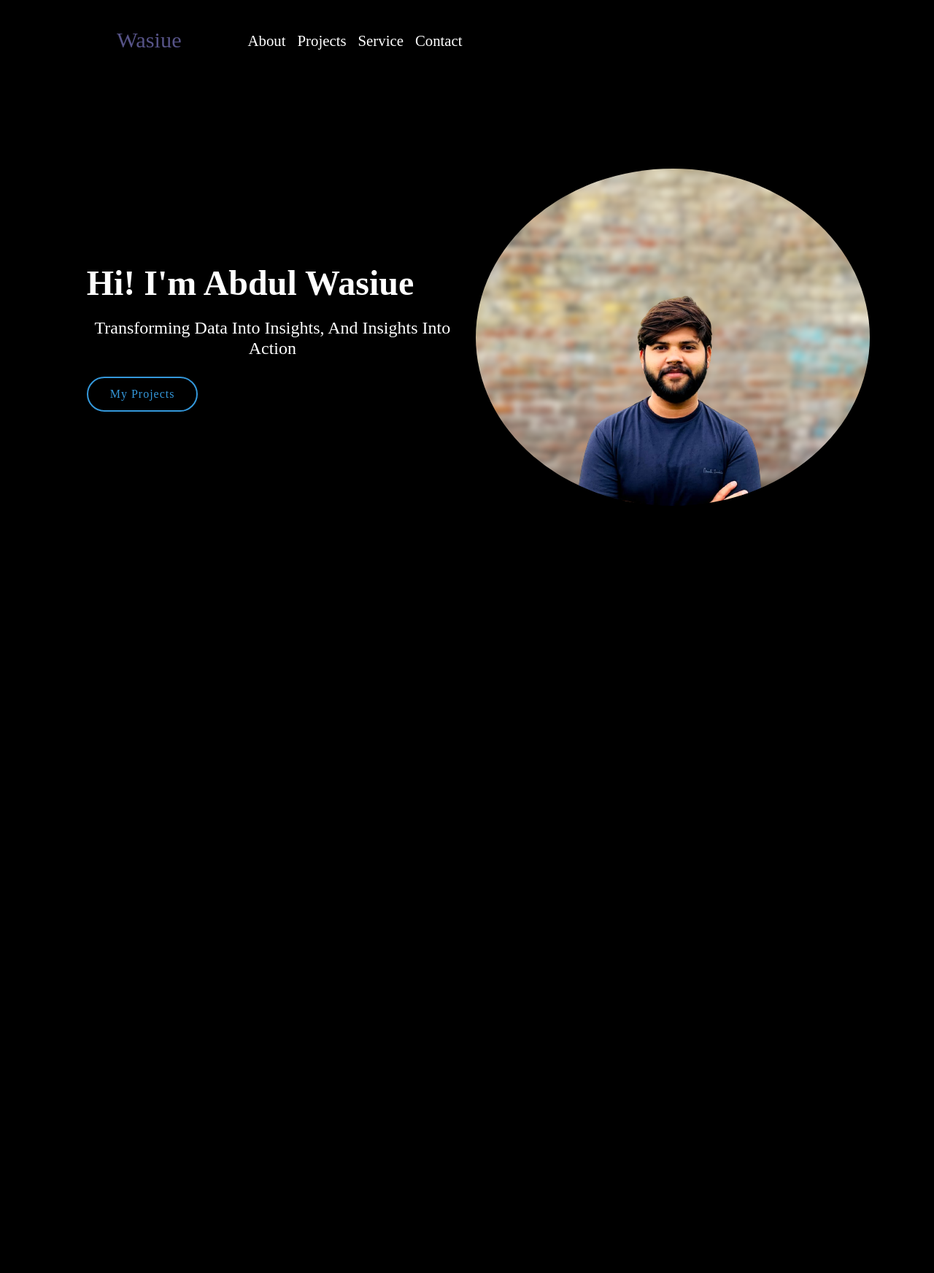
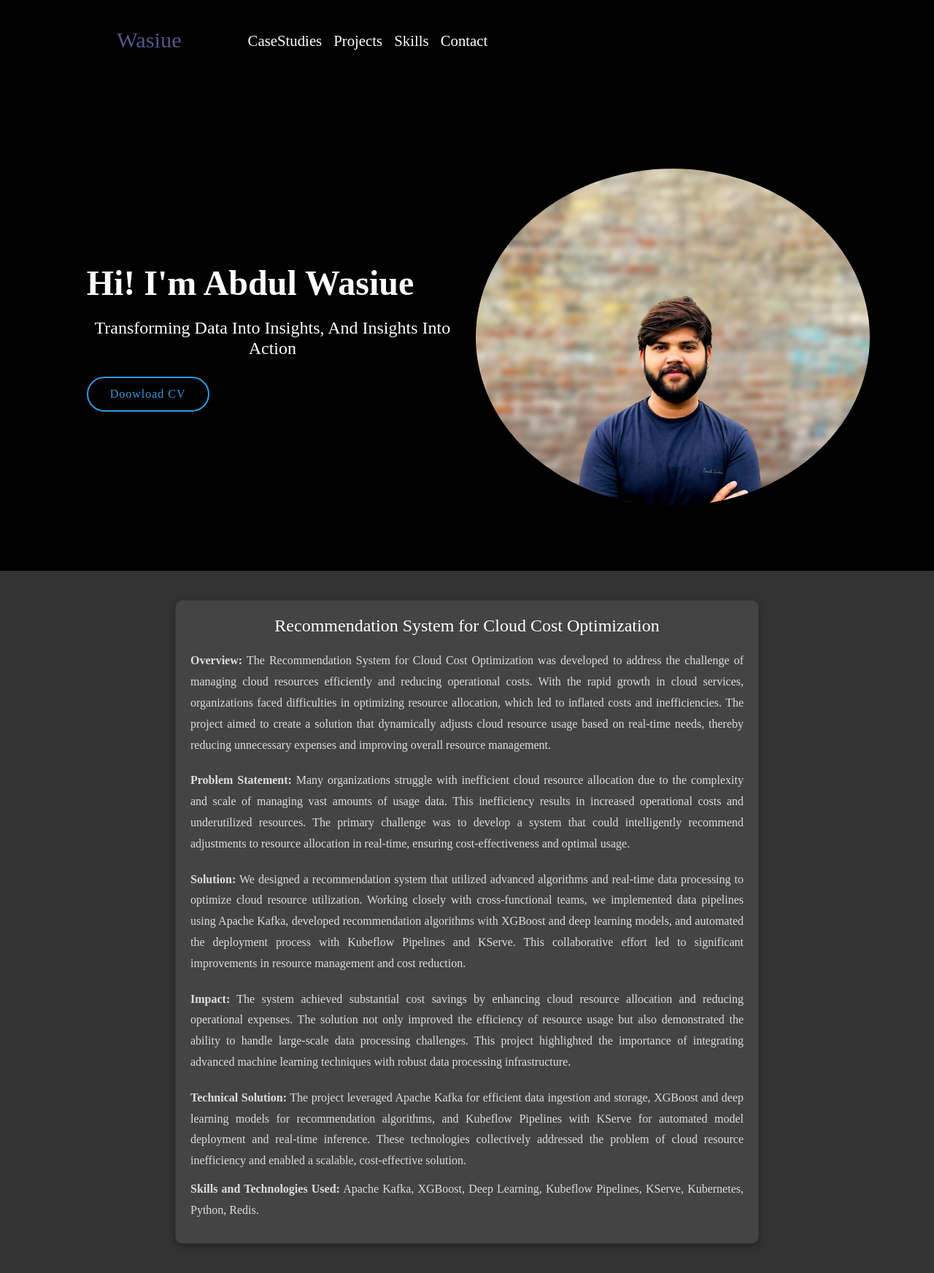
Before and after one commit to Wasiue03/portfolio, a React (Create React App) app: page / in a window 1280 px wide. Shown: the whole page at 73% size. Before the commit the page ends 800 px from the top, so only its background shows below. Built offline with nearby package versions, Linux system fonts and the light colour scheme.

Commit message:
updated website

```diff
--- a/src/App.jsx
+++ b/src/App.jsx
@@ -7,7 +7,7 @@ import "../node_modules/bootstrap/dist/css/bootstrap.min.css"
 import Navbar from "./Navbar";
 
 import Projects from "./Projects";
-import CaseStudies from "./About";
+import CaseStudies from "./CaseStudies";
 
 const App = () => {
   return (
--- a/src/Home.jsx
+++ b/src/Home.jsx
@@ -2,22 +2,45 @@ import React from "react";
 import web from "../src/images/ProfileMe.png";
 import { NavLink } from "react-router-dom";
 import Common from "./Common";
-import dp from '../src/images/profile-pic.png'
+import dp from '../src/images/profile-pic.png';
 import CustomNavbar from "./toggleBar";
 
 const HomePage = () => {
   return (
     <>
-    <CustomNavbar/>
-          <Common name="Hi! I'm Abdul Wasiue " imgsrc={web} visit="/projects" btnname="My Projects"/>
+      <CustomNavbar />
+
+      <Common name="Hi! I'm Abdul Wasiue" imgsrc={web} visit="/projects" btnname="Doowload CV" />
 
 
 
+      <section id="kubar-project" className="kubar-section" style={{ padding: "40px 0", backgroundColor: "#333", color: "#fff", display: 'flex', justifyContent: 'center' }}>
+        <div className="card" style={{ maxWidth: '800px', width: '100%', backgroundColor: '#444', borderRadius: '10px', boxShadow: '0 4px 8px rgba(0,0,0,0.3)', padding: '20px', textAlign: 'justify' }}>
+          <div>
+            <h2 style={{ color: "#fff", marginBottom: '20px' }}>Recommendation System for Cloud Cost Optimization</h2>
+            <p style={{ color: "#ddd", lineHeight: "1.8", marginBottom: '20px' }}>
+              <strong>Overview:</strong> The Recommendation System for Cloud Cost Optimization was developed to address the challenge of managing cloud resources efficiently and reducing operational costs. With the rapid growth in cloud services, organizations faced difficulties in optimizing resource allocation, which led to inflated costs and inefficiencies. The project aimed to create a solution that dynamically adjusts cloud resource usage based on real-time needs, thereby reducing unnecessary expenses and improving overall resource management.
+            </p>
+            <p style={{ color: "#ddd", lineHeight: "1.8", marginBottom: '20px' }}>
+              <strong>Problem Statement:</strong> Many organizations struggle with inefficient cloud resource allocation due to the complexity and scale of managing vast amounts of usage data. This inefficiency results in increased operational costs and underutilized resources. The primary challenge was to develop a system that could intelligently recommend adjustments to resource allocation in real-time, ensuring cost-effectiveness and optimal usage.
+            </p>
+            <p style={{ color: "#ddd", lineHeight: "1.8", marginBottom: '20px' }}>
+              <strong>Solution:</strong> We designed a recommendation system that utilized advanced algorithms and real-time data processing to optimize cloud resource utilization. Working closely with cross-functional teams, we implemented data pipelines using Apache Kafka, developed recommendation algorithms with XGBoost and deep learning models, and automated the deployment process with Kubeflow Pipelines and KServe. This collaborative effort led to significant improvements in resource management and cost reduction.
+            </p>
+            <p style={{ color: "#ddd", lineHeight: "1.8", marginBottom: '20px' }}>
+              <strong>Impact:</strong> The system achieved substantial cost savings by enhancing cloud resource allocation and reducing operational expenses. The solution not only improved the efficiency of resource usage but also demonstrated the ability to handle large-scale data processing challenges. This project highlighted the importance of integrating advanced machine learning techniques with robust data processing infrastructure.
+            </p>
+            <p style={{ color: "#ddd", lineHeight: "1.8" }}>
+              <strong>Technical Solution:</strong> The project leveraged Apache Kafka for efficient data ingestion and storage, XGBoost and deep learning models for recommendation algorithms, and Kubeflow Pipelines with KServe for automated model deployment and real-time inference. These technologies collectively addressed the problem of cloud resource inefficiency and enabled a scalable, cost-effective solution.
+            </p>
+            <p style={{ color: "#ddd", lineHeight: "1.8" }}>
+              <strong>Skills and Technologies Used:</strong> Apache Kafka, XGBoost, Deep Learning, Kubeflow Pipelines, KServe, Kubernetes, Python, Redis.
+            </p>
+          </div>
+        </div>
+      </section>
 
-{/* Education, Experience, and Skills sections can be added here */}
-
-
-      {/* Education, Experience, and Skills sections can be added here */}
+      {/* Additional sections such as Education, Experience, and Skills can be added here */}
     </>
   );
 };
--- a/src/Navbar.jsx
+++ b/src/Navbar.jsx
@@ -28,12 +28,10 @@ const Navbar = () => {
                   className="collapse navbar-collapse"
                   id="navbarSupportedContent"
                 >
-                  <ul className="navbar-nav ml-auto mb-2 mb-lg-0">
+                  <ul className="navbar-nav ms-auto mb-2 mb-lg-0">
                     <li className="nav-item">
                       <NavLink
-
-                        exact
-                        className="nav-link active"
+                        className="nav-link"
                         aria-current="page"
                         to="/"
                         style={{ color: "#fff" }}
@@ -43,8 +41,6 @@ const Navbar = () => {
                     </li>
                     <li className="nav-item">
                       <NavLink
-                        exact
-
                         className="nav-link"
                         to="/casest"
                         style={{ color: "#fff" }}
@@ -54,8 +50,6 @@ const Navbar = () => {
                     </li>
                     <li className="nav-item">
                       <NavLink
-                        exact
-
                         className="nav-link"
                         to="/projects"
                         style={{ color: "#fff" }}
@@ -63,11 +57,8 @@ const Navbar = () => {
                         Projects
                       </NavLink>
                     </li>
-
                     <li className="nav-item">
                       <NavLink
-
-                        exact
                         className="nav-link"
                         to="/skills"
                         style={{ color: "#fff" }}
@@ -77,8 +68,6 @@ const Navbar = () => {
                     </li>
                     <li className="nav-item">
                       <NavLink
-
-                        exact
                         className="nav-link"
                         to="/contact"
                         style={{ color: "#fff" }}
--- a/src/Projects.jsx
+++ b/src/Projects.jsx
@@ -14,6 +14,8 @@ const Projects = () => {
       <div className="header">
         <h2 style={{ color: "#fff" }}>Projects</h2>
       </div>
+
+
       <div className="Card">
         <div class="card mb-3">
           <div class="row no-gutters">
--- a/src/index.css
+++ b/src/index.css
@@ -305,4 +305,54 @@ svg {
 
 }
 
+.case-studies-section {
+  padding: 50px 0;
+  background-color: #222;
+}
+
+.case-study-card {
+  background-color: #333;
+  padding: 20px;
+  border-radius: 10px;
+  display: flex;
+  flex-direction: column;
+  align-items: center;
+  justify-content: space-between;
+  height: 100%;
+}
+
+.case-study-image {
+  width: 100%;
+  height: 200px;
+  object-fit: cover;
+  border-radius: 5px;
+}
+
+.case-study-card h3 {
+  margin-top: 15px;
+  text-align: center;
+}
+
+.case-study-card p {
+  flex-grow: 1;
+  margin-top: 15px;
+  text-align: center;
+}
+
+.case-study-card .btn {
+  margin-top: 15px;
+  align-self: center;
+}
+
+.row {
+  display: flex;
+  justify-content: center;
+  align-items: stretch;
+}
+
+.col-md-4 {
+  display: flex;
+  margin-bottom: 20px;
+}
+
 /* Additional media queries for smaller screen sizes can be added here */
--- a/src/toggleBar.jsx
+++ b/src/toggleBar.jsx
@@ -28,14 +28,14 @@ const CustomNavbar = () => {
             <NavLink className="nav-link" to="/">
               Home
             </NavLink>
-            <NavLink className="nav-link" to="/about">
-              About
+            <NavLink className="nav-link" to="/casest">
+              CaseStudies
             </NavLink>
             <NavLink className="nav-link" to="/projects">
               Projects
             </NavLink>
-            <NavLink className="nav-link" to="/service">
-              Service
+            <NavLink className="nav-link" to="/skills">
+              Skills
             </NavLink>
             <NavLink className="nav-link" to="/contact">
               Contact
```
Also changed, not shown: src/CaseStudies.jsx (renamed from src/About.jsx), src/images/kubar.jpeg (added).
